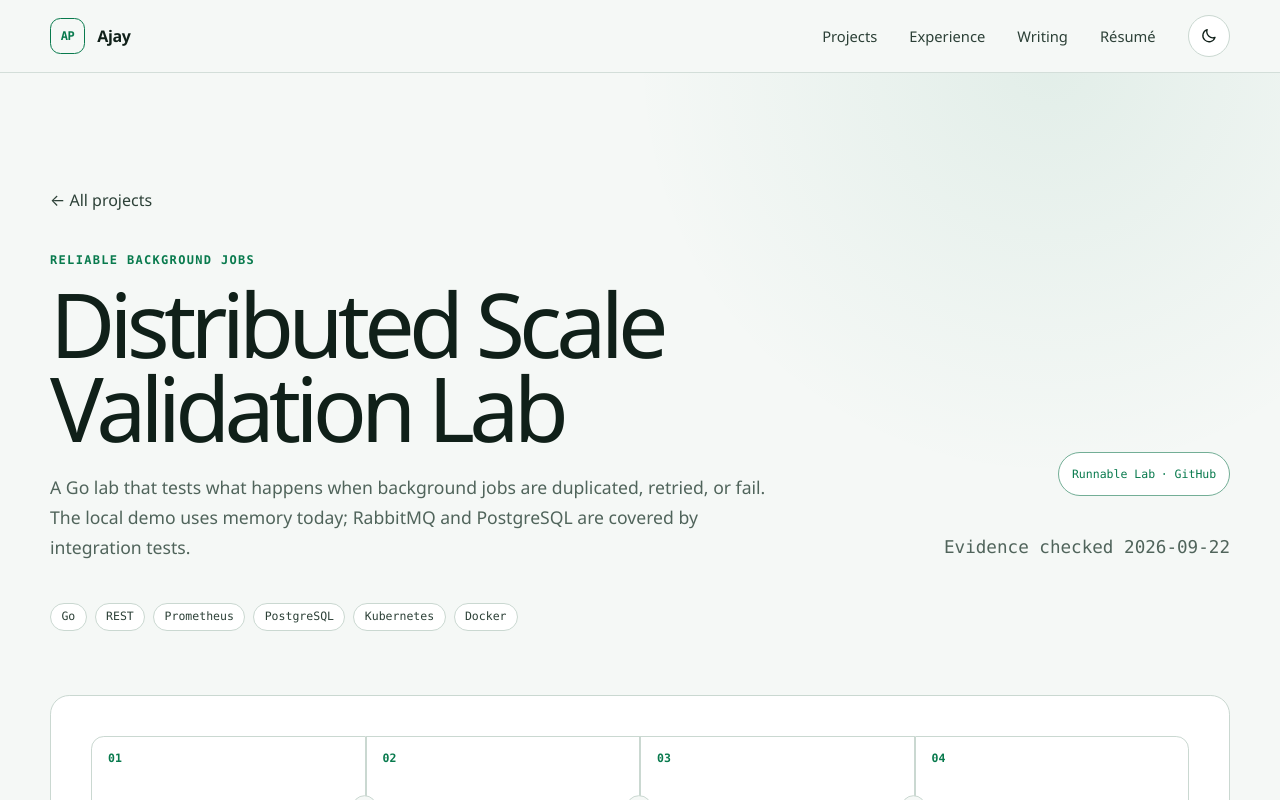
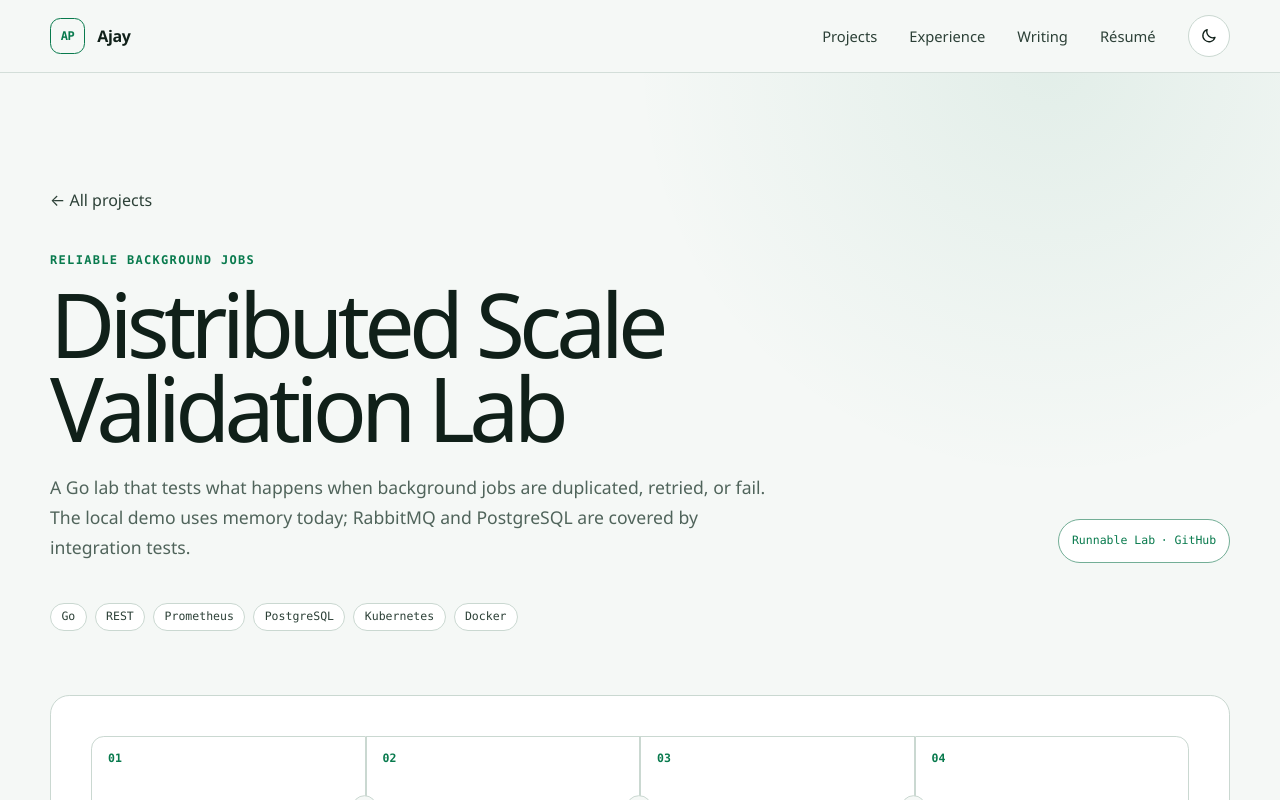
Before and after one commit to ajaykr0905/ajay-engineering-portfolio, a Next.js app: page /projects/distributed-scale-validation-platform in a window 1280 px wide. Shown: the top 800 px of the page. Built offline with nearby package versions, Linux system fonts and the light colour scheme.

Commit message:
Hide project verification dates

```diff
--- a/app/projects/[slug]/page.tsx
+++ b/app/projects/[slug]/page.tsx
@@ -52,7 +52,6 @@ export default async function ProjectPage({ params }: { params: Promise<{ slug:
             repositoryUrl={project.repositoryUrl}
             status={project.status}
           />
-          <p>Evidence checked {project.lastVerified}</p>
         </div>
       </header>
 
```
